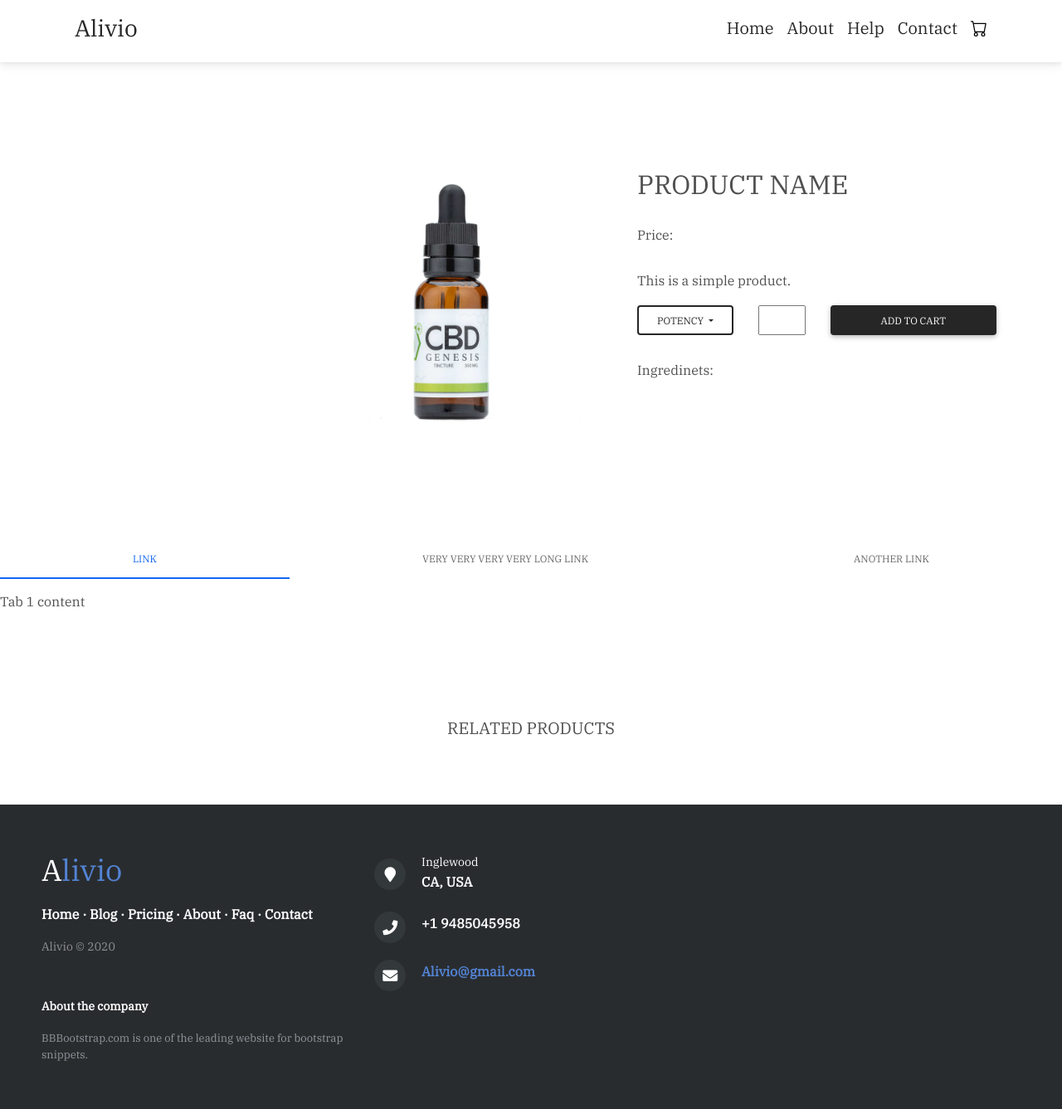
After one commit to medwin49-ai/ecommerce, a Django app: page /product in a window 1280 px wide. The commit adds this page. Shown: the whole page at 83% size. Run offline with Django 3.2, Linux system fonts and the light colour scheme; some libraries are stand-ins or nearby versions.

Commit message:
Completed Template for the products page.

```diff
--- /dev/null
+++ b/alivio/main/static/main/product.css
@@ -0,0 +1,42 @@
+body{
+    background-color: white
+}
+
+
+.product_container{
+    position: relative;
+    display: flex;
+    width: 100%;
+    margin-bottom: 10%;
+    margin-top: 10%;
+    margin-left: 30%;
+}
+
+.product_information{
+    position: relative;
+    margin-left: 5%;
+}
+
+.product_information p{
+    position: relative;
+    margin-top:10% ;
+}
+
+.button_container{
+  display: flex;
+}
+
+#tentacles{
+  position: relative;
+  margin-left: 10%;
+}
+
+#cart_button{
+margin-left: 10% ;
+}
+
+.related_products{
+  position: relative;
+  margin-top: 10%;
+  text-align: center;
+}
--- /dev/null
+++ b/alivio/main/templates/main/product.html
@@ -0,0 +1,98 @@
+{% extends "base.html" %}
+
+{% load static %}
+
+{% block content %}
+
+<link rel="stylesheet" href="{% static 'main/product.css' %}">
+
+
+<div class = "product_container">
+        <div class="col-lg-3 col-md-4 col-sm-6 col-xs-12">
+            <img class="img-responsive img-thumbnail" src="{% static 'main/1.jpg' %}" style="border: 0px none"alt="">
+        </div>
+
+        <div class="product_information">
+            <h2>PRODUCT NAME</h2>
+            <p>Price: </p>
+            <p>This is a simple product.</p>
+            <div class="button_container">
+                <div class="dropdown">
+                    <button class="btn btn-outline-dark dropdown-toggle" type="button" id="dropdownMenuButton" data-toggle="dropdown" aria-haspopup="true" aria-expanded="false">
+                    Potency
+                    </button>
+                    <div class="dropdown-menu" aria-labelledby="dropdownMenuButton">
+                        <a class="dropdown-item" href="#">200mg</a>
+                        <a class="dropdown-item" href="#">500mg</a>
+                        <a class="dropdown-item" href="#">1000mg</a>
+                    </div>
+                </div>
+                <input type="number" id="tentacles" name="tentacles" min="1" max="15">
+                <button type="button" id="cart_button"class="btn btn-dark text-center col-md-8" >Add to cart</button>
+            </div>
+            <p>Ingredinets: </p>
+        </div>
+</div>
+
+
+<!-- Tabs navs -->
+<ul class="nav nav-tabs nav-fill mb-3" id="ex1" role="tablist">
+    <li class="nav-item" role="presentation">
+      <a
+        class="nav-link active"
+        id="ex2-tab-1"
+        data-mdb-toggle="tab"
+        href="#ex2-tabs-1"
+        role="tab"
+        aria-controls="ex2-tabs-1"
+        aria-selected="true"
+        >Link</a
+      >
+    </li>
+    <li class="nav-item" role="presentation">
+      <a
+        class="nav-link"
+        id="ex2-tab-2"
+        data-mdb-toggle="tab"
+        href="#ex2-tabs-2"
+        role="tab"
+        aria-controls="ex2-tabs-2"
+        aria-selected="false"
+        >Very very very very long link</a
+      >
+    </li>
+    <li class="nav-item" role="presentation">
+      <a
+        class="nav-link"
+        id="ex2-tab-3"
+        data-mdb-toggle="tab"
+        href="#ex2-tabs-3"
+        role="tab"
+        aria-controls="ex2-tabs-3"
+        aria-selected="false"
+        >Another link</a
+      >
+    </li>
+  </ul>
+  <!-- Tabs navs -->
+
+  <!-- Tabs content -->
+  <div class="tab-content" id="ex2-content">
+    <div class="tab-pane fade show active" id="ex2-tabs-1" role="tabpanel" aria-labelledby="ex2-tab-1">
+      Tab 1 content
+    </div>
+    <div class="tab-pane fade" id="ex2-tabs-2" role="tabpanel" aria-labelledby="ex2-tab-2" >
+      Tab 2 content
+    </div>
+    <div class="tab-pane fade" id="ex2-tabs-3" role="tabpanel" aria-labelledby="ex2-tab-3">
+      Tab 3 content
+    </div>
+  </div>
+  <!-- Tabs content -->
+
+  <div class= "related_products">
+    <h5>RELATED PRODUCTS</h5>
+
+
+  </div>
+{% endblock%}
--- a/alivio/main/urls.py
+++ b/alivio/main/urls.py
@@ -4,4 +4,5 @@ from . import views
 urlpatterns = [
 
     path("" , views.index , name ="index"),
+    path("product" ,views.product_page, name="product" ),
     ]
--- a/alivio/main/views.py
+++ b/alivio/main/views.py
@@ -5,3 +5,6 @@ from django.http import HttpResponse
 
 def index(response):
     return render(response, "main/main.html", {})
+
+def product_page(response):
+    return render(response, "main/product.html", {})
--- a/alivio/templates/base.html
+++ b/alivio/templates/base.html
@@ -8,7 +8,9 @@
     <!-- Bootstrap CSS -->
     <link href="https://cdn.jsdelivr.net/npm/bootstrap@5.0.2/dist/css/bootstrap.min.css" rel="stylesheet" integrity="sha384-EVSTQN3/azprG1Anm3QDgpJLIm9Nao0Yz1ztcQTwFspd3yD65VohhpuuCOmLASjC" crossorigin="anonymous">
     <!-- Bootstrap JS -->
-    <script src="https://cdn.jsdelivr.net/npm/bootstrap@5.0.2/dist/js/bootstrap.min.js" integrity="sha384-cVKIPhGWiC2Al4u+LWgxfKTRIcfu0JTxR+EQDz/bgldoEyl4H0zUF0QKbrJ0EcQF" crossorigin="anonymous"></script>
+    <script src="https://code.jquery.com/jquery-3.2.1.slim.min.js" integrity="sha384-KJ3o2DKtIkvYIK3UENzmM7KCkRr/rE9/Qpg6aAZGJwFDMVNA/GpGFF93hXpG5KkN" crossorigin="anonymous"></script>
+	<script src="https://cdnjs.cloudflare.com/ajax/libs/popper.js/1.12.9/umd/popper.min.js" integrity="sha384-ApNbgh9B+Y1QKtv3Rn7W3mgPxhU9K/ScQsAP7hUibX39j7fakFPskvXusvfa0b4Q" crossorigin="anonymous"></script>
+	<script src="https://maxcdn.bootstrapcdn.com/bootstrap/4.0.0/js/bootstrap.min.js" integrity="sha384-JZR6Spejh4U02d8jOt6vLEHfe/JQGiRRSQQxSfFWpi1MquVdAyjUar5+76PVCmYl" crossorigin="anonymous"></script>
     <!-- MDB -->
 	<script type="text/javascript"src="https://cdnjs.cloudflare.com/ajax/libs/mdb-ui-kit/3.6.0/mdb.min.js"></script>
 	<!-- Font Awesome -->
```
